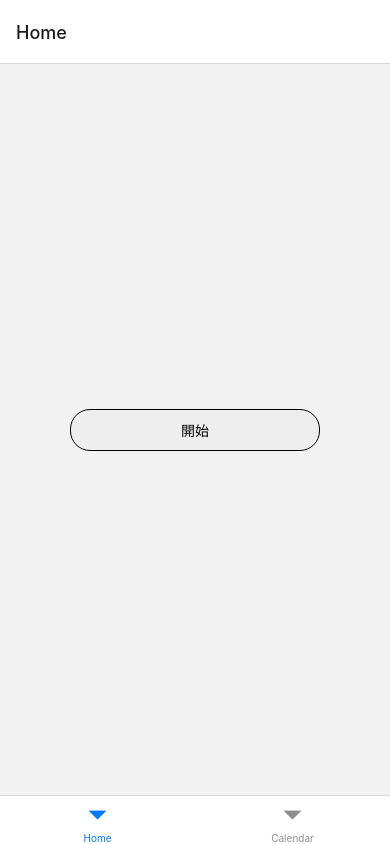
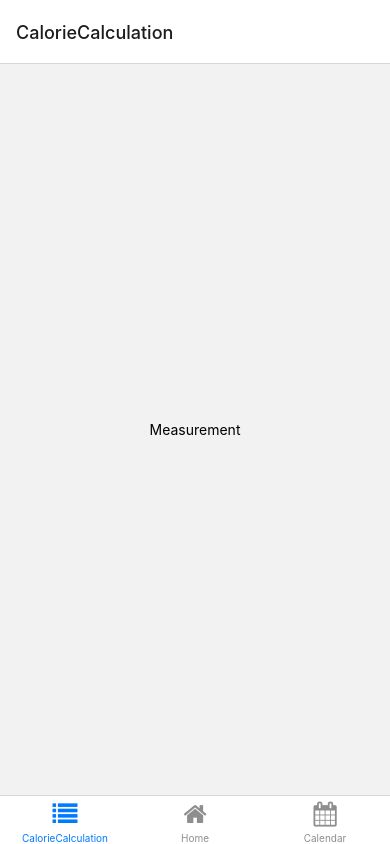
Before and after one commit to ichigo0126/calorieCalculation, a React Native app: screen /Measurement in a window 390 px wide. Built offline with nearby package versions, Linux system fonts and the light colour scheme.

Commit message:
タブバー作成

```diff
--- a/App.tsx
+++ b/App.tsx
@@ -5,22 +5,90 @@ import { CalendarScreen } from "./screens/CalendarScreen";
 import { NavigationContainer } from "@react-navigation/native";
 import { createNativeStackNavigator } from "@react-navigation/native-stack";
 import { createBottomTabNavigator } from "@react-navigation/bottom-tabs";
+import { MeasurementScreen } from "./screens/MeasurementScreen";
+import { FontAwesome } from "@expo/vector-icons";
+
+const Stack = createNativeStackNavigator();
+const Tab = createBottomTabNavigator();
+type Route = {
+  name: string;
+};
+
+type TabBarIconProps = {
+  color: string;
+  size: number;
+};
+
+type ScreenOptionsProps = {
+  route: Route;
+};
+
+const screenOptions = ({ route }: ScreenOptionsProps) => ({
+  tabBarIcon: ({ color, size }: TabBarIconProps) => {
+    if (route.name === "HomeTab") {
+      return <FontAwesome name="home" size={size} color={color} />;
+    } else if (route.name === "MeasurementTab") {
+      return <FontAwesome name="list" size={size} color={color} />;
+    } else if (route.name === "CalendarTab") {
+      return <FontAwesome name="calendar" size={size} color={color} />;
+    }
+    return null;
+  },
+});
+const HomeStack = () => {
+  return (
+    <Stack.Navigator>
+      <Stack.Screen
+        name="Home"
+        component={HomeScreen}
+        options={{ headerShown: false }}
+      />
+    </Stack.Navigator>
+  );
+};
+
+const MeasurementStack = () => {
+  return (
+    <Stack.Navigator>
+      <Stack.Screen
+        name="Measurement"
+        component={MeasurementScreen}
+        options={{ headerShown: false }}
+      />
+    </Stack.Navigator>
+  );
+};
+const CalendarStack = () => {
+  return (
+    <Stack.Navigator>
+      <Stack.Screen
+        name="Home"
+        component={CalendarScreen}
+        options={{ headerShown: false }}
+      />
+    </Stack.Navigator>
+  );
+};
 
 export default function App() {
-  const Stack = createNativeStackNavigator();
-  const Tab = createBottomTabNavigator();
-
   return (
     <NavigationContainer>
-      <Tab.Navigator>
+      <Tab.Navigator screenOptions={screenOptions}>
+        {/* <Tab.Navigator> */}
+        <Tab.Screen
+          name="MeasurementTab"
+          component={MeasurementStack}
+          options={{ title: "CalorieCalculation" }}
+        />
         <Tab.Screen
           name="HomeTab"
-          component={HomeScreen}
+          component={HomeStack}
           options={{ title: "Home" }}
         />
+
         <Tab.Screen
           name="CalendarTab"
-          component={CalendarScreen}
+          component={CalendarStack}
           options={{ title: "Calendar" }}
         />
       </Tab.Navigator>
--- /dev/null
+++ b/screens/MeasurementScreen.tsx
@@ -0,0 +1,29 @@
+import { StyleSheet, View, Text, SafeAreaView } from "react-native";
+
+export const MeasurementScreen = () => {
+  return (
+    <View style={styles.container}>
+      <SafeAreaView>
+        <Text>Measurement</Text>
+      </SafeAreaView>
+    </View>
+  );
+};
+
+const styles = StyleSheet.create({
+  container: {
+    flex: 1,
+    justifyContent: "center",
+    alignItems: "center",
+  },
+  buttonContainer: {
+    backgroundColor: "rgb(238, 238, 238)",
+    borderRadius: 20,
+    borderWidth: 1,
+    width: 250,
+  },
+  buttonText: {
+    textAlign: "center",
+    padding: 10,
+  },
+});
--- a/tsconfig.json
+++ b/tsconfig.json
@@ -2,5 +2,6 @@
   "compilerOptions": {
     "strict": true
   },
-  "extends": "@tsconfig/react-native/tsconfig.json"
+  "extends": "@tsconfig/react-native/tsconfig.json",
+  "noImplicitAny": false,
 }
```
